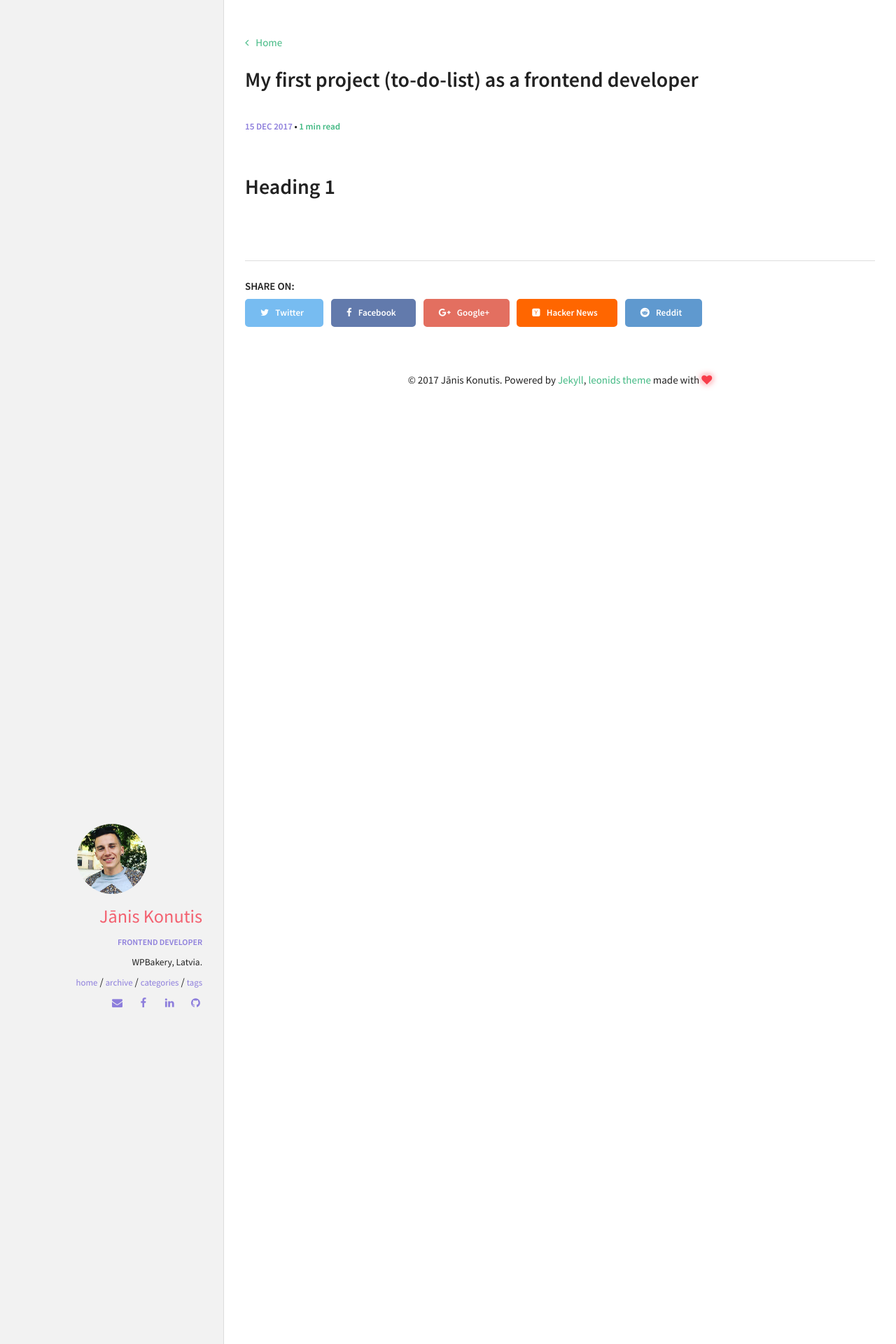
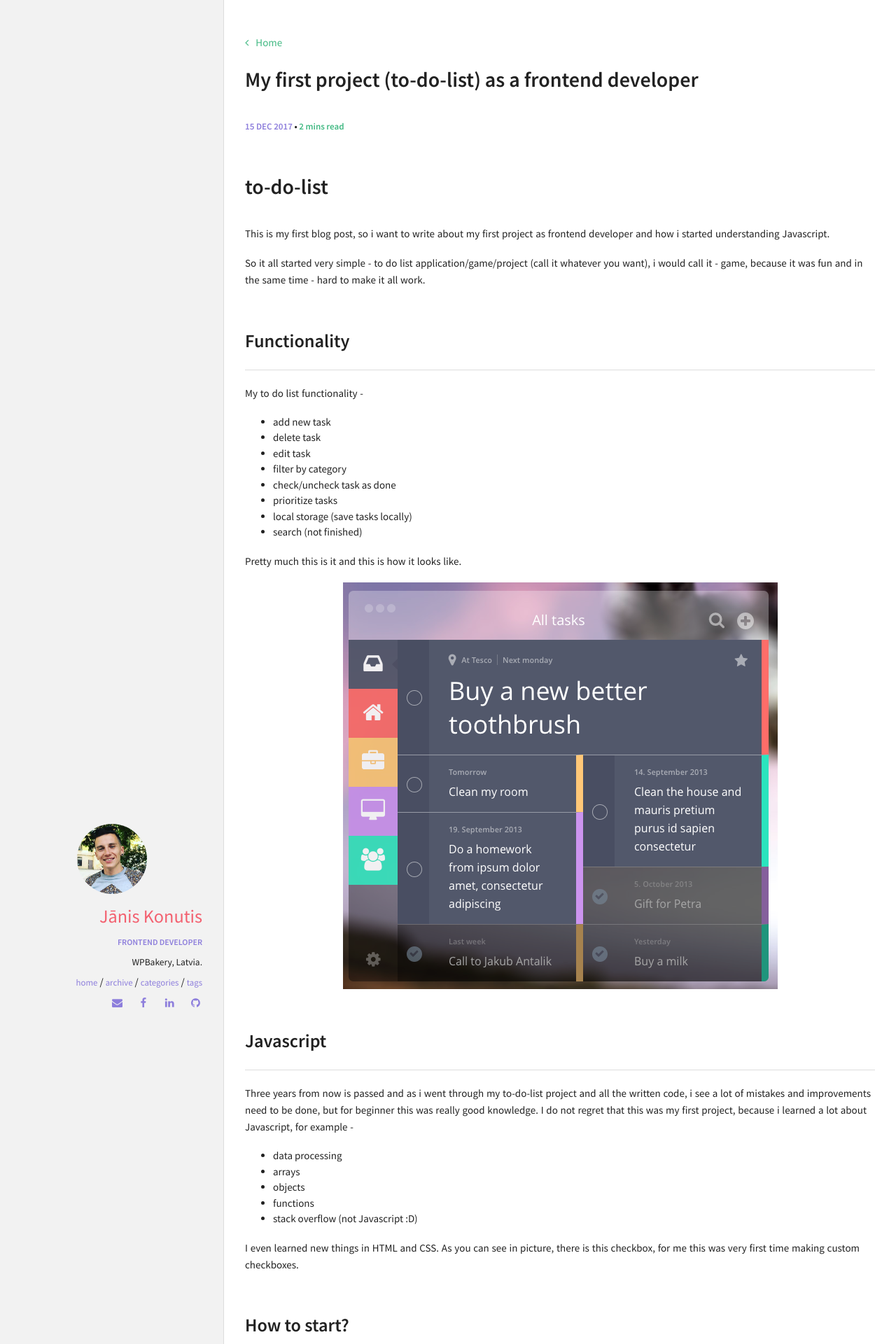
Before and after one commit to konutis/blog, a Jekyll site: the page built from _posts/2017-12-15-first-post.md, in a window 1280 px wide. Shown: the top 1920 px of the page at 70% size. Built offline with Jekyll 4.4.1, drawn with Linux system fonts in a browser that asks for light colours; comment, search, counter and statistics services are not loaded; some of the changed text lies outside the part shown.

Commit message:
Add first post

```diff
--- a/_posts/2017-12-15-first-post.md
+++ b/_posts/2017-12-15-first-post.md
@@ -1,11 +1,59 @@
 ---
 layout: post
 title: My first project (to-do-list) as a frontend developer
-excerpt: "Just a simple project using HTML and Javascript."
+excerpt: "Just a simple project using HTML and pure Javascript. How i started programming and learned first steps in Javascript."
 categories: [project, first, javascript]
 comments: true
-pinned: true
 share: true
 ---
 
-# Heading 1
+# to-do-list
+
+This is my first blog post, so i want to write about my first project as frontend developer and how i started understanding Javascript.
+
+So it all started very simple - to do list application/game/project (call it whatever you want), i would call it - game, because it was fun and in the same time - hard to make it all work.
+
+## Functionality
+
+My to do list functionality -
+
+ * add new task
+ * delete task
+ * edit task
+ * filter by category
+ * check/uncheck task as done
+ * prioritize tasks
+ * local storage (save tasks locally)
+ * search (not finished)
+
+Pretty much this is it and this is how it looks like.
+
+![Smithsonian Image]({{ site.url }}/img/to-do-list.png)
+
+## Javascript
+
+Three years from now is passed and as i went through my to-do-list project and all the written code, i see a lot of mistakes and improvements need to be done, but for beginner this was really good knowledge. I do not regret that this was my first project, because i learned a lot about Javascript, for example -
+
+ * data processing
+ * arrays
+ * objects
+ * functions
+ * stack overflow (not Javascript :D)
+
+I even learned new things in HTML and CSS. As you can see in picture, there is this checkbox, for me this was very first time making custom checkboxes.
+
+## How to start?
+
+I had always this questions in my mind. What is the correct coding? How should i start? What to write? How to think? So it was my teacher and he said
+
+> Just start
+
+and everything started there, created some hardcoded data, next was the 'add task' function, just pushed data into an array. Next step was deleting by id. Interesting for beginner. At the end also the other functionality. It took me about two weeks each evening to finish almost finish this app.
+
+Why didn't i use jQuery, you might say? Because my teacher said to use only pure Javascript. And i am very thankful for that, because jQuery is just a Javascript library, that is why starting with javascript makes you also understand correctly jQuery.
+
+I suggest you to start learning programming with to-do-list. There are many other to do list projects out there.
+
+## Example
+
+Here is the working example - <a href="http://konutis.github.io/to-do-list/" target="_blank">to-do-list</a>.
```
Also changed, not shown: img/to-do-list.png (added).
